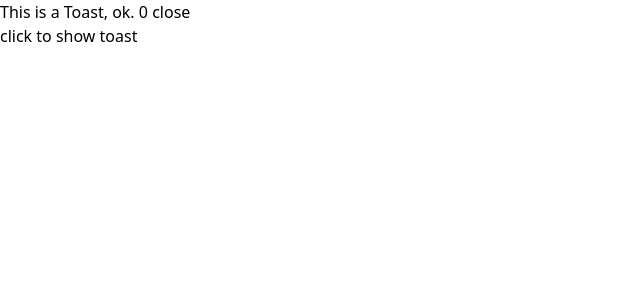
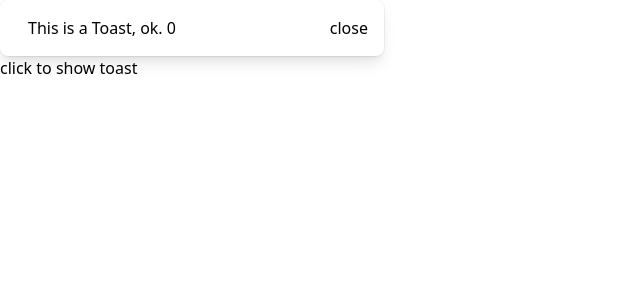
Before and after one commit to zeshhaan/vue-toasts, a Vue app: page / in a window 1280 px wide. Both pictures are taken after a click on the button "click to show toast". Shown: the top 300 px of the page, without its empty margins (0-640 px from the left). Built offline with nearby package versions, Linux system fonts and the light colour scheme.

Commit message:
sprinkle some ui

```diff
--- /dev/null
+++ b/src/components/ErrorToast.vue
@@ -0,0 +1 @@
+<template>hii, im error</template>
--- /dev/null
+++ b/src/components/SuccessToast.vue
@@ -0,0 +1 @@
+<template>hii, i'm success</template>
--- a/src/components/Toast.vue
+++ b/src/components/Toast.vue
@@ -1,13 +1,40 @@
 <template>
-  <div v-for="(toast, id) in toasts" :key="id">
-    This is a Toast, ok. {{ id }}
-    <button @click="closeToast(toast)">close</button>
-  </div>
+  <transition
+    v-for="(toast, id) in toasts"
+    :key="id"
+    enter-active-class="transform ease-out duration-300 transition"
+    enter-from-class="translate-y-2 opacity-0 sm:translate-y-0 sm:translate-x-2"
+    enter-to-class="translate-y-0 opacity-100 sm:translate-x-0"
+    leave-active-class="transition ease-in duration-100"
+    leave-from-class="opacity-100"
+    leave-to-class="opacity-0"
+  >
+    <div
+      class="
+        pointer-events-auto
+        w-full
+        max-w-sm
+        rounded-lg
+        bg-white
+        shadow-lg
+        ring-1 ring-black ring-opacity-5
+      "
+    >
+      <div class="p-4">
+        <div class="flex items-start">
+          <div class="ml-3 w-0 flex-1">This is a Toast, ok. {{ id }}</div>
+          <button @click="closeToast(toast)">close</button>
+        </div>
+      </div>
+    </div>
+  </transition>
   <button @click="generateToast">click to show toast</button>
 </template>
 
 <script setup lang="ts">
 import { useToast } from '../composables/useToast.ts';
+import SuccessToast from './components/SuccessToast.vue';
+import ErrorToast from './components/ErrorToast.vue';
 
 const { toasts, closeToast, generateToast } = useToast();
 </script>
```
